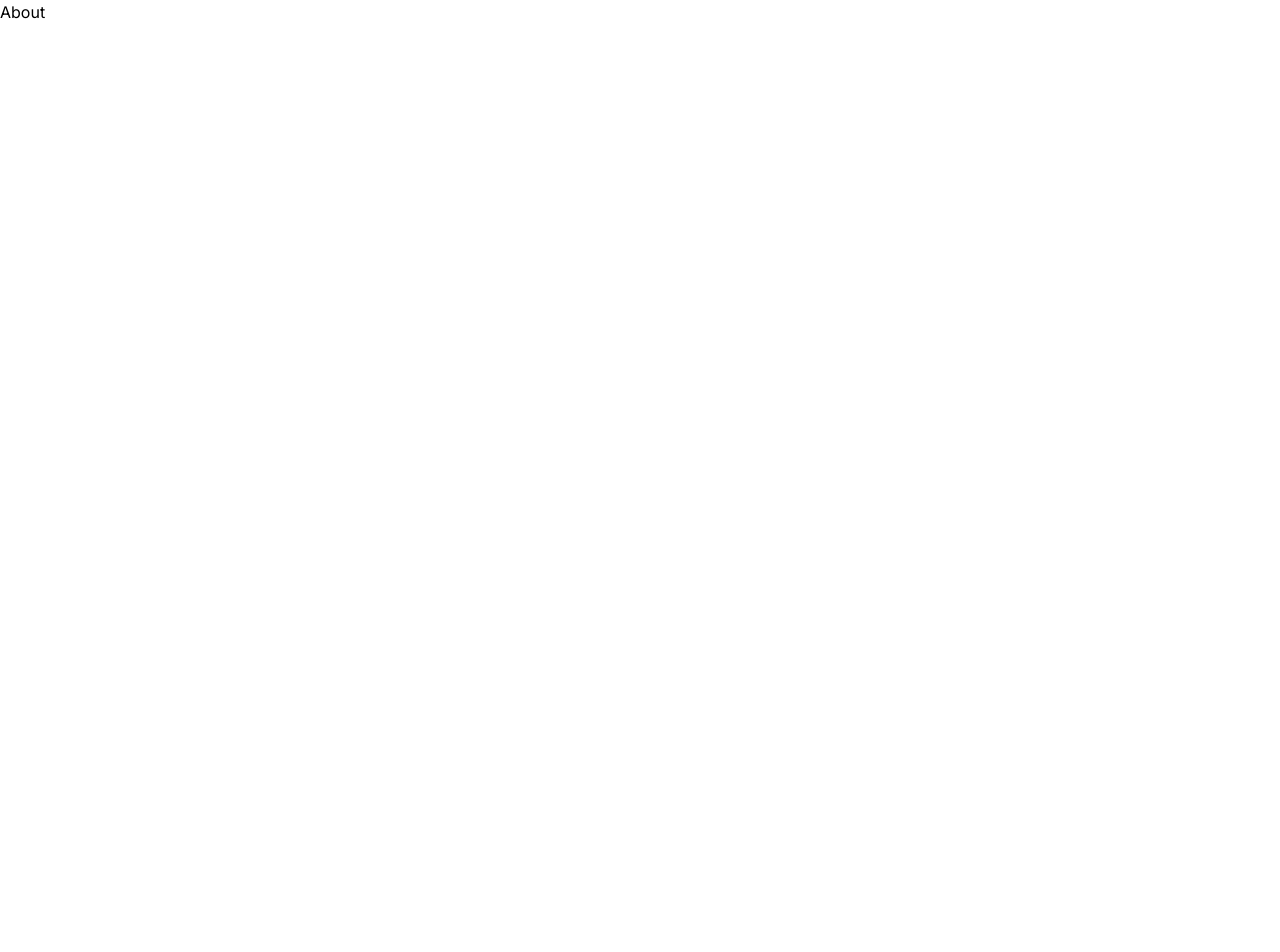
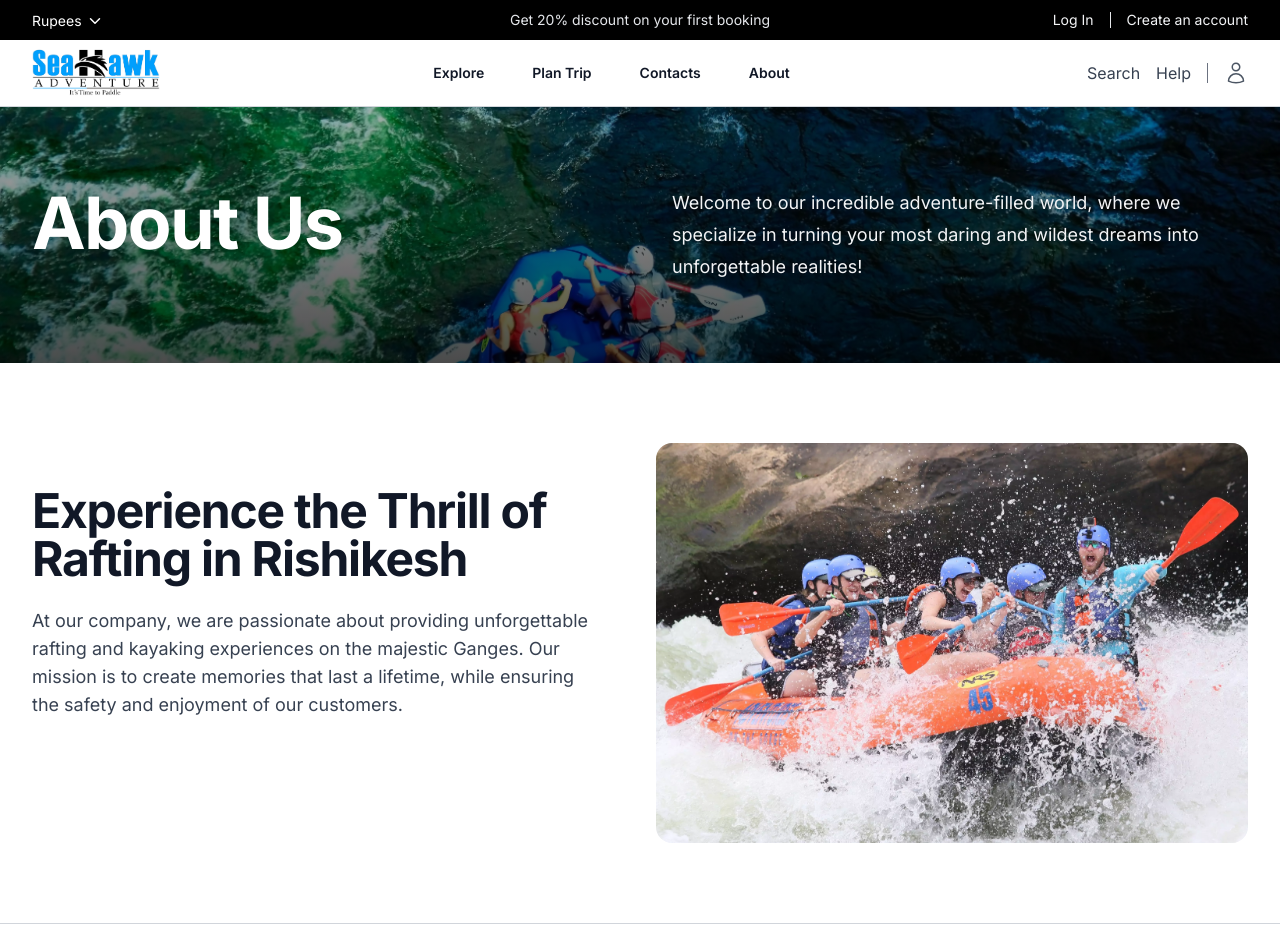
Before and after one commit to in-deepaknegi/seahawkadventures, a Next.js app: page /about in a window 1280 px wide. Shown: the top 952 px of the page. Before the commit the page ends 800 px from the top, so only its background shows below. Built offline with nearby package versions, Linux system fonts and the light colour scheme.

Commit message:
add Hero - about page

```diff
--- a/app/about/page.tsx
+++ b/app/about/page.tsx
@@ -1,5 +1,8 @@
 import React from 'react'
 import type { Metadata } from 'next'
+import Navbar from '@/components/Navbar'
+import Footer from '@/components/Footer'
+import Hero from '@/components/about/Hero'
 
 export const metadata: Metadata = {
     title: 'About',
@@ -8,7 +11,13 @@ export const metadata: Metadata = {
 
 const page = () => {
     return (
-        <div>About</div>
+        <>
+            <Navbar />
+            <main>
+                <Hero />
+            </main>
+            <Footer />
+        </>
     )
 }
 
--- a/app/page.tsx
+++ b/app/page.tsx
@@ -20,12 +20,18 @@ export default function Home() {
 
   return (
     <>
+      <div itemScope itemType="https://schema.org/WebSite">
+        <meta itemProp="url" content="https://www.seahawkadventures.com/" />
+        <meta itemProp="name" content="Sea Hawk Adventures" />
+      </div>
       <Navbar />
-      <Hero />
-      <Feature />
-      <Hiw />
-      <Blog />
-      <Newsletter />
+      <main>
+        <Hero />
+        <Feature />
+        <Hiw />
+        <Blog />
+        <Newsletter />
+      </main>
       <Footer />
     </>
   )
--- /dev/null
+++ b/components/about/Hero.jsx
@@ -0,0 +1,104 @@
+'use client'
+import React from 'react'
+import Image from 'next/image'
+import Rafting2 from '@/public/rafting2.WEBP'
+
+import AOS from 'aos';
+import 'aos/dist/aos.css'
+import { useEffect } from 'react';
+
+const features = [
+    {
+        name: 'Safety',
+        description: 'Your safety is our top priority. We provide experienced guides and top-quality equipment.',
+        svg: (<svg xmlns="http://www.w3.org/2000/svg" width="24" height="24" viewBox="0 0 24 24" fill="none" stroke="currentColor" strokeWidth="2" strokeLinecap="round" strokeLinejoin="round"><path d="m8 3 4 8 5-5 5 15H2L8 3z" /><path d="M4.14 15.08c2.62-1.57 5.24-1.43 7.86.42 2.74 1.94 5.49 2 8.23.19" /></svg>),
+        delay: 700,
+    },
+    {
+        name: 'Adventure.',
+        description: "Get your adrenaline pumping as you conquer the thrilling rapids of the Ganga.",
+        svg: (<svg xmlns="http://www.w3.org/2000/svg" width="24" height="24" viewBox="0 0 24 24" fill="none" stroke="currentColor" strokeWidth="2" strokeLinecap="round" strokeLinejoin="round"><path d="m12 3-1.912 5.813a2 2 0 0 1-1.275 1.275L3 12l5.813 1.912a2 2 0 0 1 1.275 1.275L12 21l1.912-5.813a2 2 0 0 1 1.275-1.275L21 12l-5.813-1.912a2 2 0 0 1-1.275-1.275L12 3Z" /><path d="M5 3v4" /><path d="M19 17v4" /><path d="M3 5h4" /><path d="M17 19h4" /></svg>),
+        delay: 500,
+    },
+    {
+        name: 'Unforgettable Experiences',
+        description: 'Immerse yourself in the breathtaking scenery as you paddle through crystal-clear waters.',
+        svg: (<svg xmlns="http://www.w3.org/2000/svg" width="24" height="24" viewBox="0 0 24 24" fill="none" stroke="currentColor" strokeWidth="2" strokeLinecap="round" strokeLinejoin="round"><circle cx="12" cy="12" r="8" /><path d="M12 2v7.5" /><path d="m19 5-5.23 5.23" /><path d="M22 12h-7.5" /><path d="m19 19-5.23-5.23" /><path d="M12 14.5V22" /><path d="M10.23 13.77 5 19" /><path d="M9.5 12H2" /><path d="M10.23 10.23 5 5" /><circle cx="12" cy="12" r="2.5" /></svg>),
+        delay: 500,
+    },
+    {
+        name: 'Expert Guides',
+        description: 'Our knowledgeable guides will ensure your safety and provide fascinating insights along the way.',
+        svg: (<svg xmlns="http://www.w3.org/2000/svg" width="24" height="24" viewBox="0 0 24 24" fill="none" stroke="currentColor" strokeWidth="2" strokeLinecap="round" strokeLinejoin="round"><path d="M4 19.5v-15A2.5 2.5 0 0 1 6.5 2H20v20H6.5a2.5 2.5 0 0 1 0-5H20" /><circle cx="10" cy="8" r="2" /><path d="m20 13.7-2.1-2.1c-.8-.8-2-.8-2.8 0L9.7 17" /></svg>),
+        delay: 700,
+    },
+]
+
+const Hero = () => {
+    useEffect(() => {
+        AOS.init();
+      })
+    return (
+        <>
+            <section className='relative isolate overflow-hidden bg-white'
+                style={{
+                    backgroundImage: "url('/rafting3.WEBP')",
+                    backgroundPosition: 'center',
+                    backgroundSize: 'cover',
+                    // backgroundAttachment: 'fixed',
+                }}>
+                <div className='absolute w-full h-full z-[-9] bg-gradient-to-b from-black/30 to-black/70'></div>
+
+                <div className='mx-auto max-w-7xl py-20 px-6 lg:px-8 flex flex-col lg:flex-row gap-x-10 justify-between'>
+                    <h2 className='text-4xl font-bold tracking-tight text-white sm:text-7xl'>
+                        About Us
+                    </h2>
+                    <p className='my-auto text-lg leading-8 max-w-xl text-gray-100'>
+                        Welcome to our incredible adventure-filled world, where we specialize in turning your most daring and wildest dreams into unforgettable realities!
+                    </p>
+                </div>
+            </section>
+
+            <section className='overflow-hidden bg-white py-16 sm:py-20'>
+                <div className='mx-auto px-6 lg:px-8'>
+                    <div className='mx-auto grid gap-x-8 gap-y-8 sm:gap-y-20 lg:mx-0 lg:max-w-none grid-cols-12'>
+                        <div className='my-auto col-span-12 lg:pr-8 lg:col-span-6'>
+                            <div className=''>
+                                <h2 className='text-3xl font-bold tracking-tight text-gray-900 sm:text-5xl'
+                                    data-aos="fade-up" data-aos-duration="300">
+                                    Experience the Thrill of Rafting in Rishikesh
+                                </h2>
+                                <p className='mt-6 text-base text-gray-700 md:text-lg'
+                                    data-aos="fade-up" data-aos-duration="300" data-aos-delay="300" data-aos-offset="10">
+                                    At our company, we are passionate about providing unforgettable rafting and kayaking experiences on the majestic Ganges. Our mission is to create memories that last a lifetime, while ensuring the safety and enjoyment of our customers.
+                                </p>
+                                <div className="mt-10 flex gap-x-6">
+                                    <a href="/booking" className="rounded-md px-3.5 py-2.5 text-sm font-semibold text-orange-600 shadow-sm ring-1 ring-orange-500 hover:text-white hover:bg-orange-500"
+                                        data-aos="fade-up" data-aos-duration="300" data-aos-offset="100">
+                                        Book now
+                                    </a>
+                                    <a href="/explore/rafting" className="text-sm font-semibold leading-6 text-gray-900 my-auto"
+                                        data-aos="fade-up" data-aos-duration="300" data-aos-delay="200" data-aos-offset="100">
+                                        Explore rafting <span aria-hidden="true">→</span></a>
+                                </div>
+                            </div>
+                        </div>
+                        <div className='my-auto col-span-12 lg:col-span-6'
+                            data-aos="zoom-out" data-aos-duration="500">
+                            <Image
+                                src={Rafting2}
+                                alt='Product screenshot'
+                                quality={100}
+                                loading='eager'
+                                className='md:h-[25rem] object-cover rounded-2xl'
+                            />
+                        </div>
+                    </div>
+                </div>
+            </section>
+
+        </>
+    )
+}
+
+export default Hero
```
Also changed, not shown: 1 other file (tests, documents, lock files or other folders).
